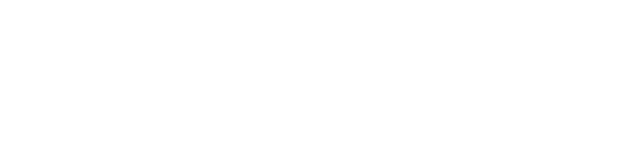
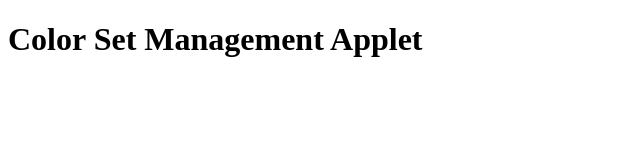
Before and after one commit to FranklinMiranda/FreeCodeCamp-Portfolio, a plain HTML site: page responsiveWebDesign/demoProjects/colorSetManagementApplet/index.html in a window 1280 px wide. Shown: the whole page, without its empty margins (0-640 px from the left). Drawn offline with Linux system fonts and the light colour scheme.

Commit message:
NewUpdate

```diff
--- a/responsiveWebDesign/demoProjects/colorSetManagementApp/index.html
+++ b/responsiveWebDesign/demoProjects/colorSetManagementApplet/index.html
@@ -7,6 +7,6 @@
     <title>Color Set Management Applet</title>
 </head>
 <body>
-
+    <h1>Color Set Management Applet</h1>
 </body>
 </html>
```
